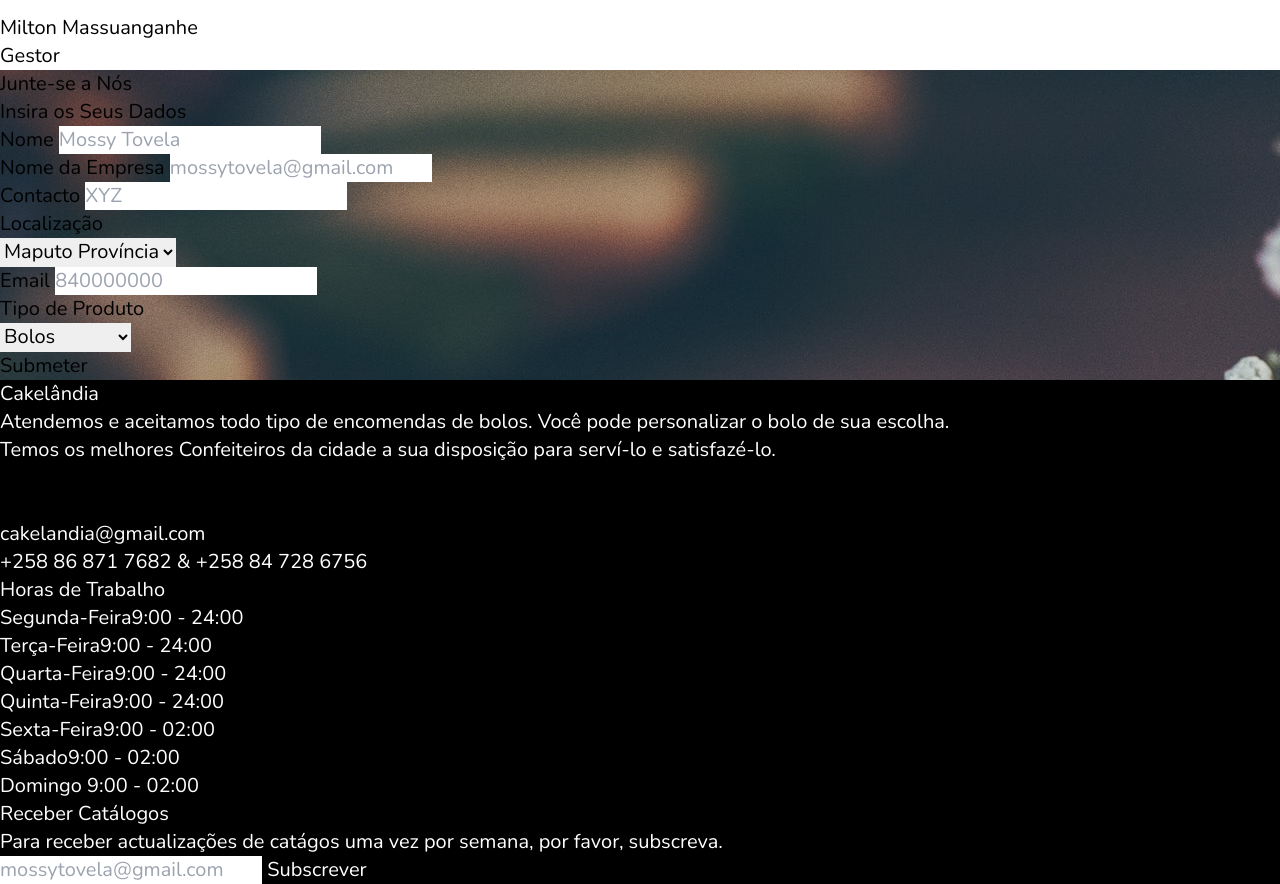
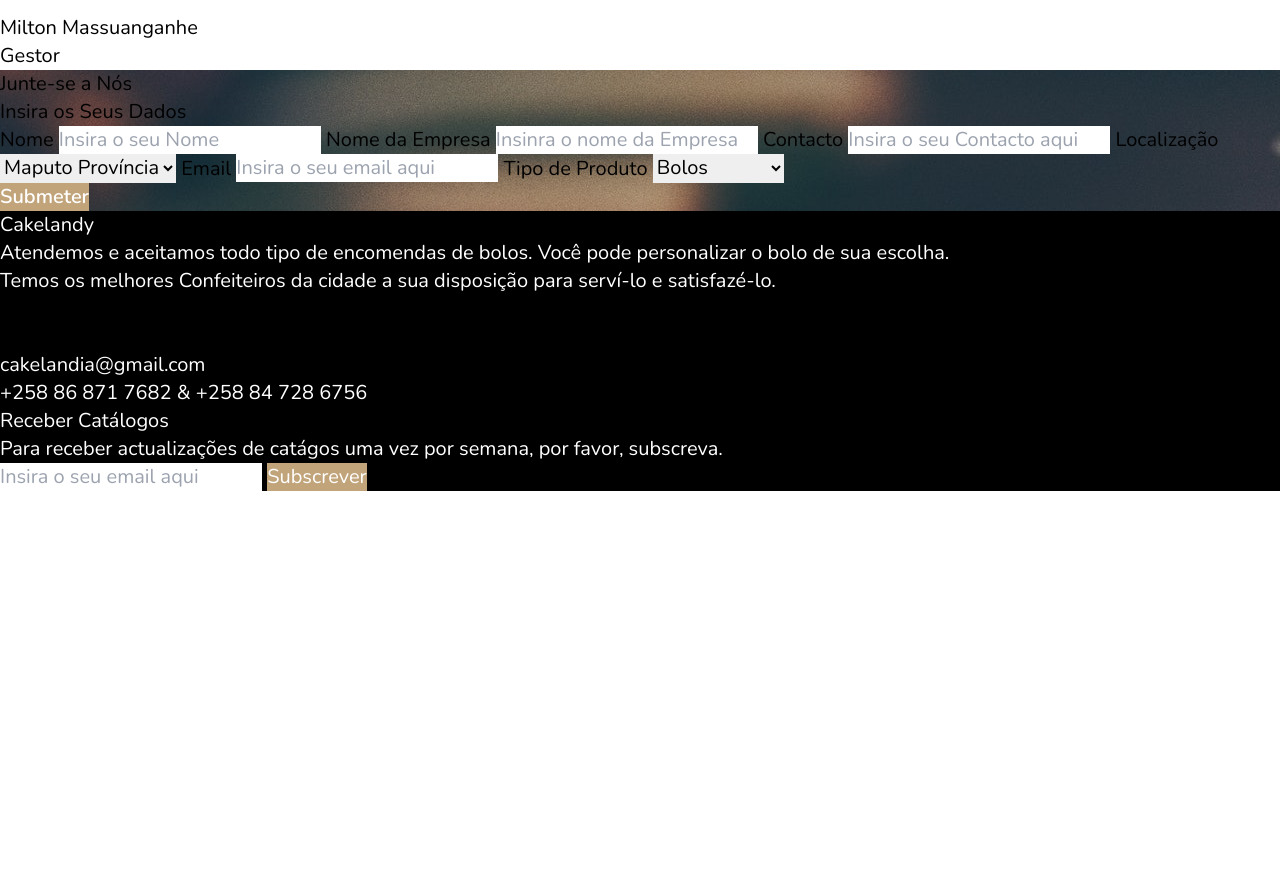
Before and after one commit to MiltonMassuanganhe/Cakelandy, a website: page index.html in a window 1280 px wide. Shown: the part 3231-4115 px from the top of the page. After the commit the page ends 3722 px from the top, so only its background shows below. Drawn offline with nearby package versions, Linux system fonts and the light colour scheme.

Commit message:
Form Adjustments

```diff
--- a/index.html
+++ b/index.html
@@ -379,36 +379,21 @@
 
     <section class="" id="" style="background-image: url(images/order_bg.jpg);" data-stellar-background-ratio="">
         <div class="">
-            <div class=" ">
-                <div class="">
-                    <div class="">
+            <div>
                 <span class="">Junte-se a Nós</span>
                 <h2 class="">Insira os Seus Dados</h2>
             </div>
             <form action="#">
                 <div class="">
-                            <div class="">
-                                <div class="">
                     <label for="">Nome</label>
-                                    <input type="text" class="" placeholder="Mossy Tovela">
-                                </div>
-                            </div>
-                            <div class="">
-                                <div class="">
+                    <input type="text" class="" placeholder="Insira o seu Nome">
                     <label for="">Nome da Empresa</label>
-                                    <input type="email" class="" placeholder="mossytovela@gmail.com">
-                                </div>
-                            </div>
-                            <div class="">
-                                <div class="">
+                    <input type="email" class="" placeholder="Insinra o nome da Empresa">
                     <label for="">Contacto</label>
-                                    <input type="text" class="" placeholder="XYZ">
-                                </div>
-                                <div class="">
-                                    <div class="">
+                    <input type="text" class="" placeholder="Insira o seu Contacto aqui">
+
                     <label for="">Localização</label>
-                                        <div>
-                                            <div>
+
                     <select = "" id="">
                         <option value="">Maputo Província</option>
                         <option value="">Maputo Cidade</option>
@@ -422,41 +407,23 @@
                         <option value="">Cabo Delegado</option>
                         <option value="">Niassa</option>
                     </select>
-                                            </div>
-                                        </div>
-                                    </div>
-                                </div>
-                            </div>
-                            <div class="">
-                                <div class="">
+
                     <label for="">Email</label>
-                                    <input type="text" class="" placeholder="840000000">
-                                </div>
-                            </div>
-                            <div class="">
-                                <div class="">
+                    <input type="text" class="" placeholder="Insira o seu email aqui">
+
                     <label for="">Tipo de Produto</label>
-                                    <div class="">
-                                        <div class=""><span class=""></span></div>
                     <select = "" id="" class="">
                         <option value="">Bolos</option>
-                                            <option value="">Doces</option>
                         <option value="">Salgados</option>
                         <option value="">Sobremesas</option>
-                                            <option value="">Outro</option>
                     </select>
-                                    </div>
-                                </div>
-                            </div>
-                        </div>
+
                     <div class="">
-                            <div class="">
-                                <input type="submit" value="Submeter" class="">
-                            </div>
+                        <button
+                            class=" bg-principal-100 text-white font-semibold justify-center items-center">Submeter</button>
                     </div>
                 </div>
             </form>
-            </div>
         </div>
     </section>
     <!-- order a cake section ends -->
@@ -464,7 +431,7 @@
     <!-- footer section starts -->
     <section class="">
         <div class="bg-black text-white columns-3 flex flex-col">
-            <h2 class="">Cakelândia</h2>
+            <h2 class="">Cakelandy</h2>
             <p>Atendemos e aceitamos todo tipo de encomendas de bolos. Você pode personalizar o bolo de sua escolha.
                 <br>
                 Temos os melhores Confeiteiros da cidade a sua disposição para serví-lo e satisfazé-lo.
@@ -479,28 +446,13 @@
                 <li class=""><a href=" #"><span class=""></span></a></li>
             </ul>
 
-
-            <div class="">
-                <h2 class="">Horas de Trabalho</h2>
-                <ul class="">
-                    <li class=""><span>Segunda-Feira</span><span>9:00 - 24:00</span></li>
-                    <li class=""><span>Terça-Feira</span><span>9:00 - 24:00</span></li>
-                    <li class=""><span>Quarta-Feira</span><span>9:00 - 24:00</span></li>
-                    <li class=""><span>Quinta-Feira</span><span>9:00 - 24:00</span></li>
-                    <li class=""><span>Sexta-Feira</span><span>9:00 - 02:00</span></li>
-                    <li class=""><span>Sábado</span><span>9:00 - 02:00</span></li>
-                    <li class=""><span>Domingo</span><span> 9:00 - 02:00</span></li>
-                </ul>
-            </div>
-
-
             <div class="">
                 <h2 class="">Receber Catálogos</h2>
                 <p>Para receber actualizações de catágos uma vez por semana, por favor, subscreva.</p>
                 <form action="#" class="">
                     <div class="">
-                        <input type="text" class="" placeholder="mossytovela@gmail.com">
-                        <button class="hover:bg-principal-100 text-white">Subscrever</button>
+                        <input type="text" class="" placeholder="Insira o seu email aqui">
+                        <button class="bg-principal-100 text-white">Subscrever</button>
                         <!-- <input type="submit" value="Subscrever" class="bg-principal-100 text-white"> -->
                     </div>
                 </form>
```
Lines whose indentation alone changed are shown as unchanged.
